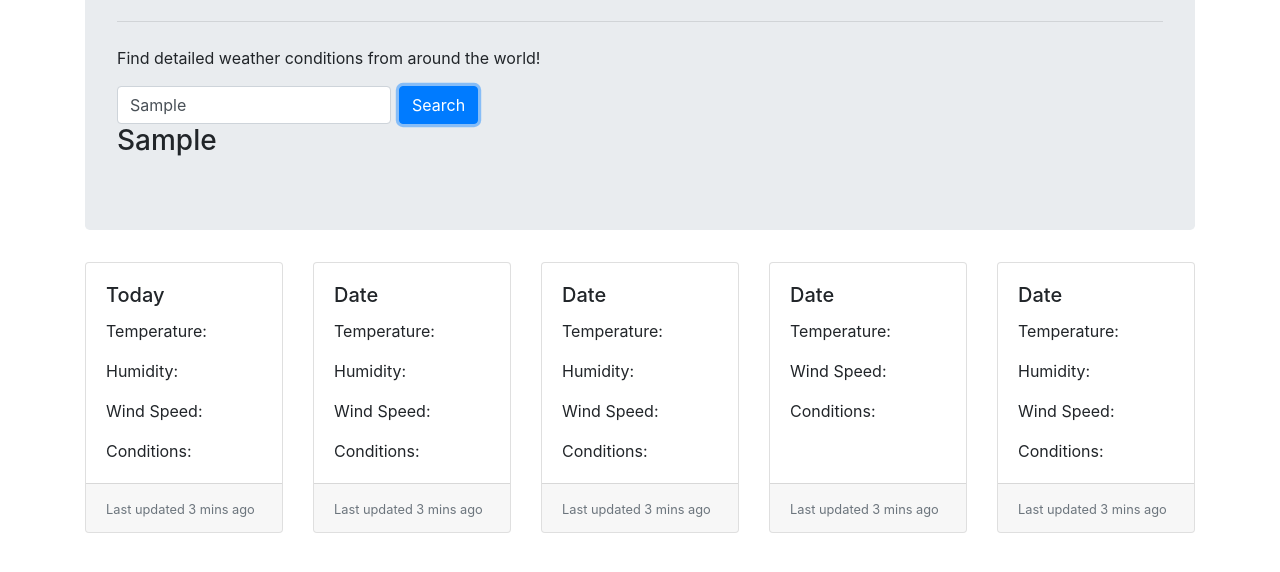
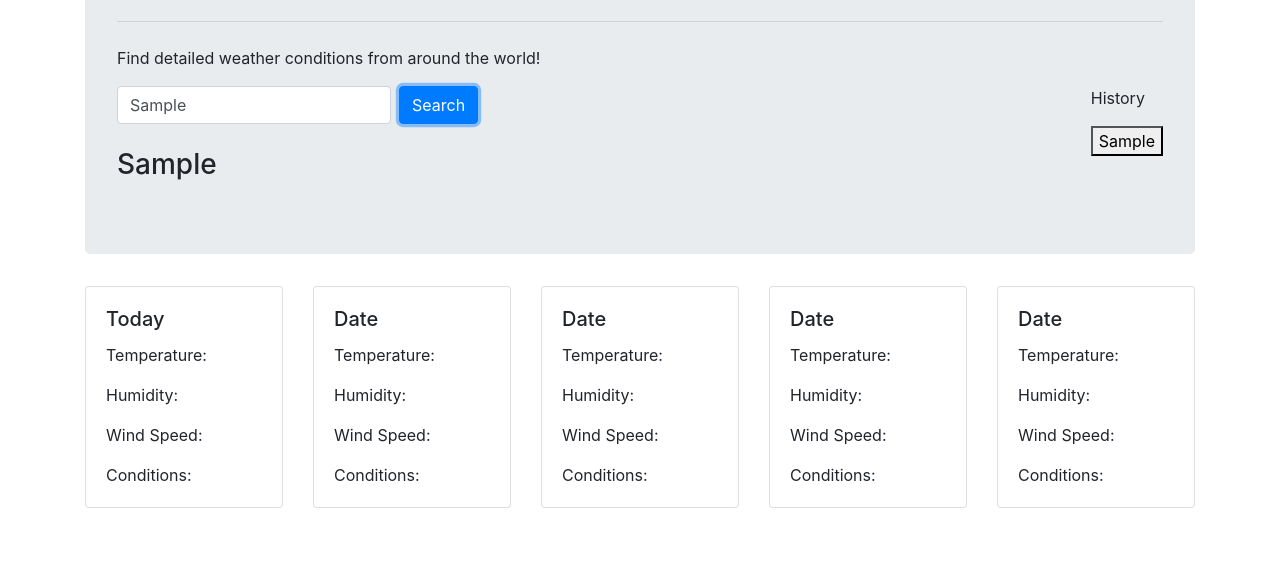
Before and after one commit to mr-cade/weather-dashboard, a plain HTML site: page index.html in a window 1280 px wide. Both pictures are taken after typing "Sample" into the empty fields and a click on the button "Search". Shown: the part 134-706 px from the top of the page. Drawn offline with nearby package versions, Linux system fonts and the light colour scheme; no server answers.

Commit message:
historical search buttons created

```diff
--- a/index.html
+++ b/index.html
@@ -17,13 +17,19 @@
         <p class="lead"></p>
         <hr class="my-4">
         <p>Find detailed weather conditions from around the world!</p>
+        <div class="float-right searchBtns">
+          <p>History</p>
+          <!-- HISTORY BUTTONS GO HERE -->
+        </div>
         <form class="form-inline my-2 my-lg-0">
-            <input class="form-control mr-sm-2" id="locationInput"type="search" placeholder="Location" aria-label="Search">
-            <button class="btn btn-primary my-2 my-sm-0" id="locationInputButton" type="submit">Search</button>
-          </form>
+          <input class="form-control mr-sm-2" id="locationInput"type="search" placeholder="Location" aria-label="Search">
+          <button class="btn btn-primary my-2 my-sm-0" id="locationInputButton" type="submit">Search</button>
+        </form>
+          <br>
         <div>
             <h3 class="cityName"></h3>
         </div>
+
     </div>
     <div class="card-deck">
         <div class="card">
@@ -34,9 +40,6 @@
             <p class="card-text wind0">Wind Speed: </p>
             <p class="card-text description0">Conditions: </p>
           </div>
-          <div class="card-footer">
-            <small class="text-muted">Last updated 3 mins ago</small>
-          </div>
         </div>
         <div class="card">
           <div class="card-body">
@@ -46,44 +49,32 @@
             <p class="card-text wind1">Wind Speed: </p>
             <p class="card-text description1">Conditions: </p>
           </div>
-          <div class="card-footer">
-            <small class="text-muted">Last updated 3 mins ago</small>
-          </div>
         </div>
         <div class="card">
           <div class="card-body">
             <h5 class="card-title day2">Date</h5>
             <p class="card-text temp2">Temperature: </p>
-                <p class="card-text humidity2">Humidity: </p>
+            <p class="card-text humidity2">Humidity: </p>
             <p class="card-text wind2">Wind Speed: </p>
             <p class="card-text description2">Conditions: </p>
-          </div>
-          <div class="card-footer">
-            <small class="text-muted">Last updated 3 mins ago</small>
           </div>
         </div>
         <div class="card">
             <div class="card-body">
               <h5 class="card-title day3">Date</h5>
               <p class="card-text temp3">Temperature: </p>
-                <p class="card-text humidity3"></p>
+              <p class="card-text humidity3">Humidity: </p>
               <p class="card-text wind3">Wind Speed: </p>
               <p class="card-text description3">Conditions: </p>
-            </div>
-            <div class="card-footer">
-              <small class="text-muted">Last updated 3 mins ago</small>
             </div>
           </div>
           <div class="card">
             <div class="card-body">
               <h5 class="card-title day4">Date</h5>
               <p class="card-text temp4">Temperature: </p>
-                <p class="card-text humidity4">Humidity: </p>
+              <p class="card-text humidity4">Humidity: </p>
               <p class="card-text wind4">Wind Speed: </p>
               <p class="card-text description4">Conditions: </p>
-            </div>
-            <div class="card-footer">
-              <small class="text-muted">Last updated 3 mins ago</small>
             </div>
           </div>
       </div>
--- a/script.js
+++ b/script.js
@@ -2,6 +2,7 @@ console.log(moment().format("dddd, MMMM Do YYYY"));
 
 $("#locationInputButton").on("click", function(event) {
   event.preventDefault()
+
   // set query URL to pull given city from API
   var APIKey = "5a688da3863b70429be33748b7a10332";
   var cityName = $("#locationInput").val()
@@ -9,25 +10,34 @@ $("#locationInputButton").on("click", function(event) {
   console.log("cityName: " + cityName);
   $(".cityName").text(cityName);
 
-  // Create an AJAX call to retrieve data -- Log the data in console
+  // Create an AJAX call to retrieve data
   $.ajax({
     url: queryURL,
     method: "GET"
   }).then(function (response) {
-  // Log the data in HTML
+  // Log the data in console
   console.log(response);
 
   // populates 5 day forecast
   for (var i = 0; i < 5; i++) {
+    var date = moment().add(i, 'days').format("dddd, MMMM Do");
     var tempK = response.list[i].main.temp;
     var tempF = Math.round((tempK - 273.15) * 1.8 + 32);
     var humidity = response.list[i].main.humidity;
     var wind = response.list[i].wind.speed;
     var description = response.list[i].weather[0].description;
+    $(".day" + i).text(date);
     $(".temp" + i).text("Temperature: " + tempF);
     $(".humidity" + i).text("Humidity: " + humidity);
     $(".wind" + i).text("Wind Speed: " + wind);
     $(".description" + i).text("Conditions: " + description);
   }
-  });
-})
+});
+  // saves historical search and saves as button
+  function saveSearch () {
+    var historyButton = $("<button>").text($("#locationInput").val())
+    $(".searchBtns").append(historyButton);
+    $(".searchBtns").append("<br>")
+  };
+  saveSearch();
+});
```
